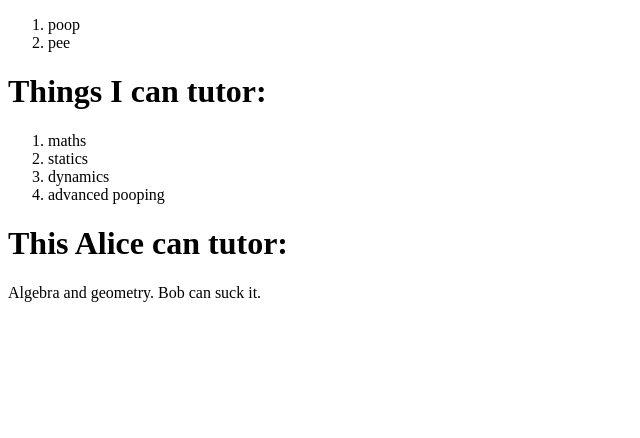
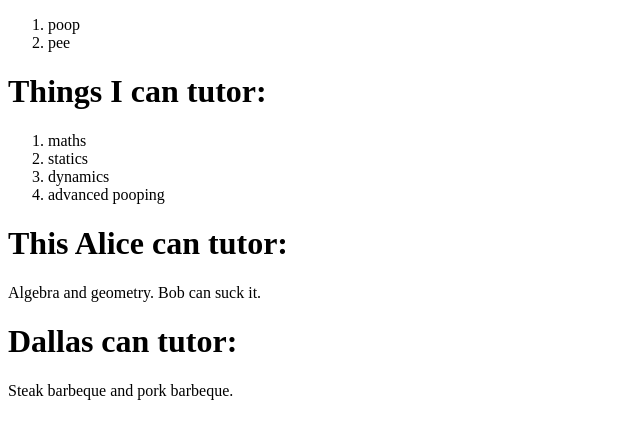
Before and after one commit to Coder5432/NewWebsite, a plain HTML site: page index.html in a window 1280 px wide. Shown: the whole page, without its empty margins (0-640 px from the left). Drawn offline with Linux system fonts and the light colour scheme.

Commit message:
hired dallas. this is a parallel universe to Chalice's universe.

```diff
--- a/index.html
+++ b/index.html
@@ -13,5 +13,7 @@
 </ol>
 <h1>This Alice can tutor:</h1>
 <p>Algebra and geometry. Bob can suck it.</p>
+<h1>Dallas can tutor:</h1>
+<p>Steak barbeque and pork barbeque.</p>
 </body>
 </html>
```
